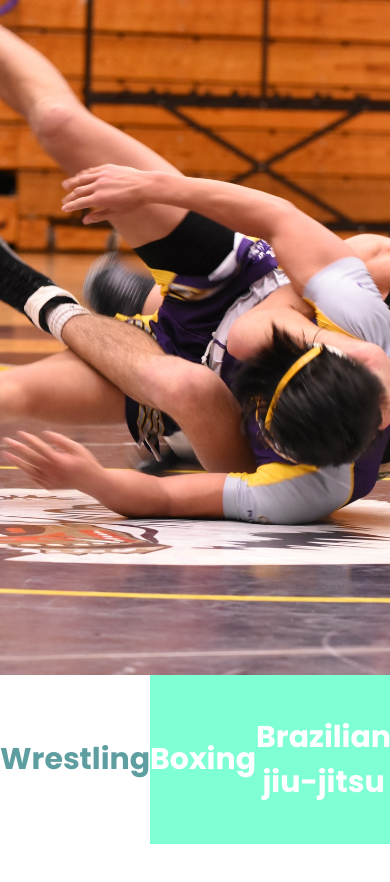
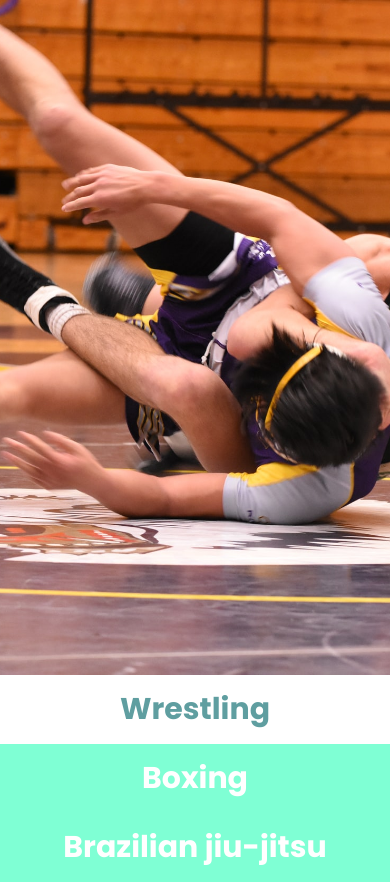
Before and after one commit to FotisAndritsos/Tab-project, a plain HTML site: page index.html in a window 390 px wide. Both pictures are taken after a click on the button "Wrestling". Before the commit the page ends 844 px from the top, so only its background shows below. Drawn offline with Linux system fonts and the light colour scheme.

Commit message:
final and media queries

```diff
--- a/main.js
+++ b/main.js
@@ -2,29 +2,35 @@ const btns = document.querySelectorAll('button');
 const img1 = document.querySelector('.img1');
 const img2 = document.querySelector('.img2');
 const img3 = document.querySelector('.img3');
-
+const btnOne = document.getElementById('btnOne');
+const btnTwo = document.getElementById('btnTwo');
+const btnThree = document.getElementById('btnThree');
 
 btns.forEach(btn => {
 
    btn.addEventListener('click', event => {
         if( event.target.id === "btnOne" ){
             event.target.classList.add('active');
+            btnTwo.classList.remove('active');
+            btnThree.classList.remove('active');
             img1.style.display = "block";
             img2.style.display = "none";
             img3.style.display = "none";
         }else if(event.target.id === "btnTwo"){
             event.target.classList.add('active');
+            btnOne.classList.remove('active');
+            btnThree.classList.remove('active');
             img1.style.display = "none";
             img2.style.display = "block";
             img3.style.display = "none";
         }else if(event.target.id === "btnThree"){
             event.target.classList.add('active');
+            btnTwo.classList.remove('active');
+            btnOne.classList.remove('active');
             img1.style.display = "none";
             img2.style.display = "none";
             img3.style.display = "block";
         }
-
-
    });
 
 })
--- a/styles.css
+++ b/styles.css
@@ -53,8 +53,17 @@ button{
     outline: none;
     border: none;
     cursor: pointer;
+    line-height: 1.1;
 }
 button.active{
     background-color: white;
     color: cadetblue;
 }
+@media screen and (max-width:480px){
+    .tabs{
+        flex-direction: column;
+    }
+    button{
+        padding:18px 10px;
+    }
+}
```
